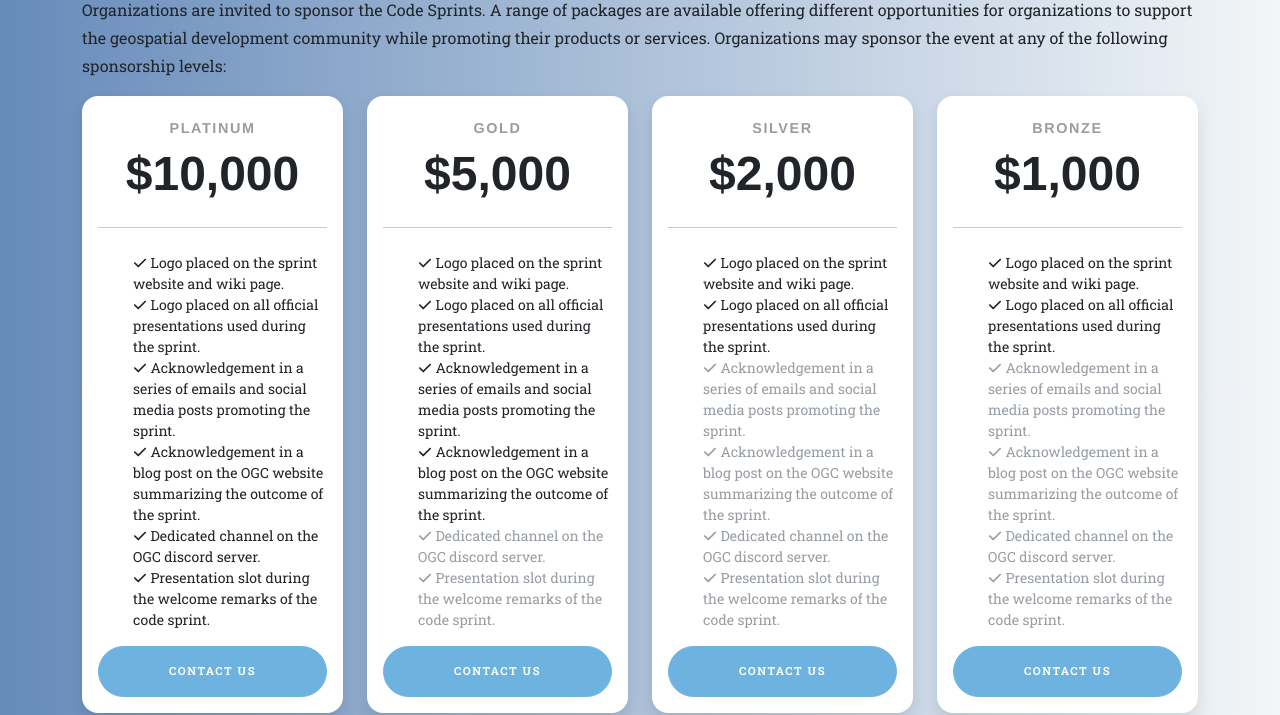
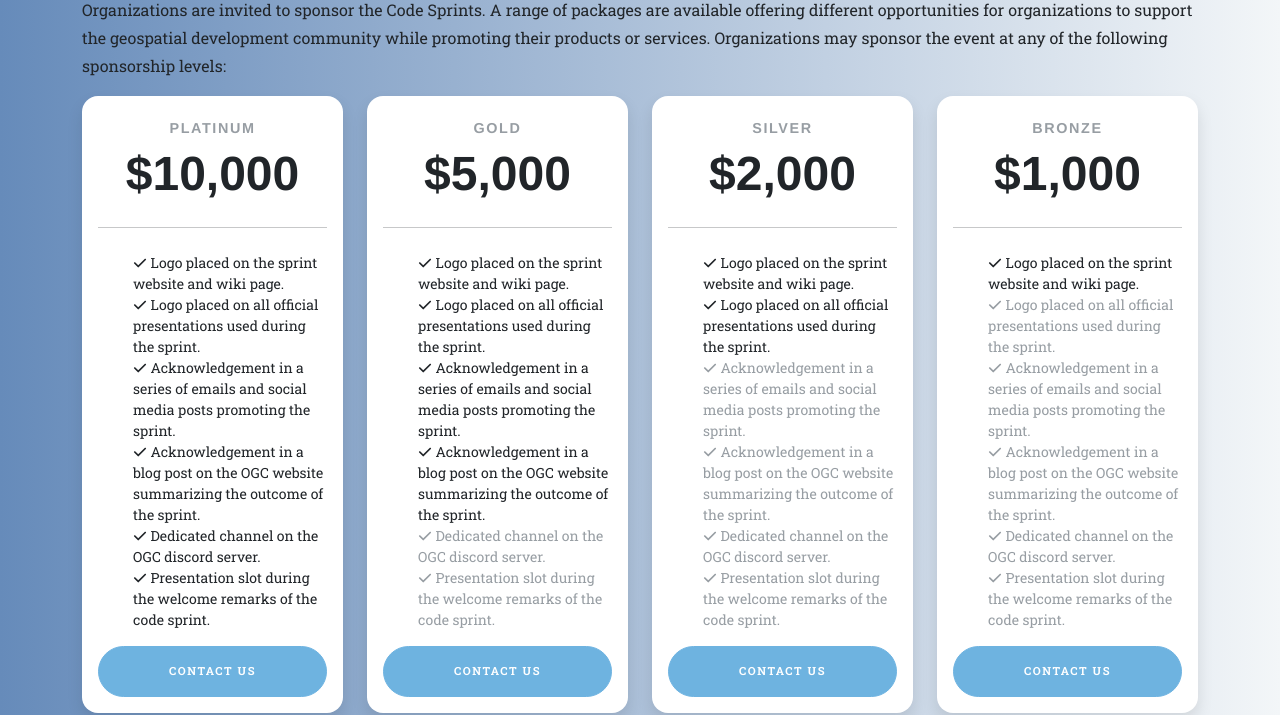
Before and after one commit to opengeospatial/dev-sprint-sponsoring, a plain HTML site: page index.html in a window 1280 px wide. Shown: the part 116-831 px from the top of the page. Drawn offline with nearby package versions, Linux system fonts and the light colour scheme.

Commit message:
- updated content

```diff
--- a/index.html
+++ b/index.html
@@ -190,7 +190,7 @@
                                             <i class="fas fa-check"></i>
                                             Logo placed on the sprint website and wiki page.
                                         </li>
-                                        <li>
+                                        <li class="text-muted">
                                             <span class="fa-li"></span>
                                             <i class="fas fa-check"></i>
                                             Logo placed on all official presentations used during the sprint.
```
